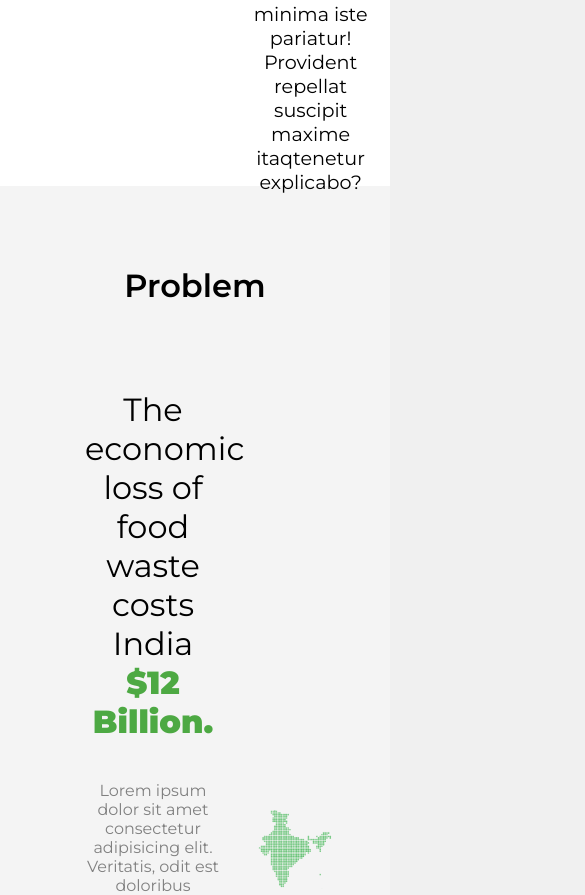
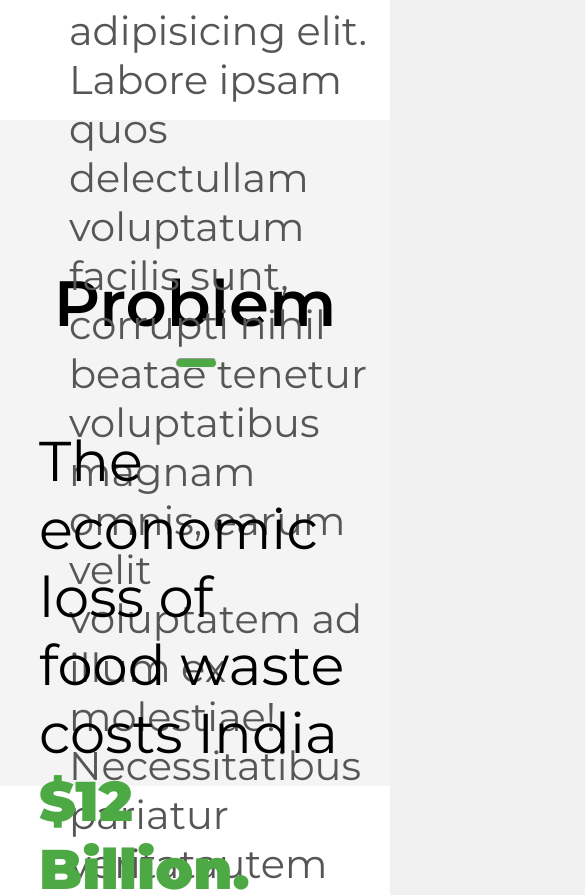
Before and after one commit to vatsalyasagraya/wasteopedia, a React (Create React App) app: page / in a window 390 px wide. Shown: the part 1737-2632 px from the top of the page, 585 px wide, since content can reach past the window. Built offline with nearby package versions, Linux system fonts and the light colour scheme.

Commit message:
new commit

```diff
--- a/src/components/NavBar.css
+++ b/src/components/NavBar.css
@@ -100,7 +100,6 @@
     z-index: 20;
   }
 
-
   .nav-logo {
     color: #ffffff;
     align-items: center;
--- a/src/components/Pages/About.js
+++ b/src/components/Pages/About.js
@@ -5,6 +5,7 @@
   return (
     <div id="About" className="about">
       <h1>About Us</h1>
+      <hr/>
       <div className='body'>
         <img src={img1} alt="noting" className='photo'/>
         <p className='text'>Lorem ipsum dolor sit amet consectetur adipisicing elit. Labore ipsam quos delectullam voluptatum facilis sunt, corrupti nihil beatae tenetur voluptatibus magnam omnis, earum velit voluptatem ad illum ex molestiae! Necessitatibus pariatur veritatautem quo facere nam nostrum beatae! Lorem ipsum dolor sit amet, consectetur adipisicielit. Eligendi commodi minima iste pariatur! Provident repellat suscipit maxime itaqtenetur explicabo? </p>
--- a/src/components/Pages/Problem.js
+++ b/src/components/Pages/Problem.js
@@ -7,11 +7,12 @@
   return (
     <div id="Problem" className="problem">
       <h1>Problem</h1>
+      <hr/>
       <div className="box">
             <div className="box1">
-                <h1 className="main">The economic loss of food waste costs India <b>$12 Billion.</b></h1>
 
-                <p className="para">Lorem ipsum dolor sit amet consectetur adipisicing elit. Veritatis, odit est doloribus eligendi omnis eum facere deserunt beatae vitae vel? Modi ullam quibusdam totam! Maxime corporis eaque, expedita quae beatae reprehenderit? Consectetur labore maiores necessitatibus  quibusdam velit sunt molestiae iure nam recusandae vero corrupti dicta alias, molestias, voluptates quae eos!</p>
+                <p className="para"><span className="main">The economic loss of food waste costs India <b>$12 Billion.</b></span>
+                <br/><br/>Lorem ipsum dolor sit amet consectetur adipisicing elit. Veritatis, odit est doloribus eligendi omnis eum facere deserunt beatae vitae vel? Modi ullam quibusdam totam! Maxime corporis eaque, expedita quae beatae reprehenderit? Consectetur labore maiores necessitatibus  quibusdam velit sunt molestiae iure nam recusandae vero corrupti dicta alias, molestias, voluptates quae eos!</p>
             </div>
 
             <div className="badi">
--- a/src/components/Pages/Solution.js
+++ b/src/components/Pages/Solution.js
@@ -6,6 +6,7 @@
   return (
     <div id="Solution" className="solution">
       <h1>Solution</h1>
+      <hr/>
       <div className='first'>
             <img src={img3} alt="nothin" className="photo-sol"/>
             <div className="text-sol">
--- a/src/components/Pages/about.css
+++ b/src/components/Pages/about.css
@@ -1,10 +1,20 @@
 .about{
     padding: 5rem 0;
     background-color: rgb(255, 255, 255);
+    /* text-align: left; */
 }
 h1{
     font-size: 2rem;
     font-weight: 600;
+}
+hr{
+    background-color: #4DA943;
+    width: 5%;
+    height: 0.3rem;
+    border-radius: 1rem;
+    position: absolute;
+    left: 47.5%;
+    margin-top: 1rem;
 }
 
 
@@ -14,35 +24,53 @@
     align-items: center;
     position: relative;
 }
-/*
-.body ::before{
-        content: '';
-        background-image: url(/src/images/img1.png);
-        background-repeat: no-repeat;
-        background-size: cover;
-        background-position: center;
-        position: absolute;
-        top: 0;
-        left: 0;
-        bottom: 0;
-        right: 0;
-        opacity: 0.45;
-} */
 
-/* .body{
-    align-items: right;
-
-} */
 .photo{
     width: 50%;
     height: 50%;
     padding: 2%;
 }
 .text {
-    /* box-shadow: 0 5px 15px rgba(0, 0, 0, 0.09); */
     width: 100%;
     font-size: 1.2rem;
     padding: 30px;
     font-weight: 200;
-    /* height: auto; */
 }
+@media screen and (max-width: 980px) {
+    h1{
+        padding-top: 4rem;
+        font-size: 4rem;
+        font-weight: 600;
+    }
+    hr{
+        background-color: #4DA943;
+        width: 10%;
+        height: 0.5rem;
+        border-radius: 2rem;
+        position: absolute;
+        left: 45%;
+        margin: 1rem 0;
+    }
+    .body{
+        height: 70vh;
+        display: block;
+        align-items: center;
+        /* position: relative; */
+    }
+    .photo{
+        width: 50%;
+        height: 20vh;
+        padding: 2%;
+        margin: 8rem auto 4rem auto;
+    }
+    .text {
+        width: 80%;
+        font-size: 2.5rem;
+        text-align: left;
+        font-weight: 200;
+        color: rgb(86, 86, 86);
+        position: relative;
+        left: 10%;
+    }
+
+}
--- a/src/components/Pages/contact.css
+++ b/src/components/Pages/contact.css
@@ -4,8 +4,8 @@
     height: 30vh;
 }
 .btn{
-    /* margin: 3rem; */
-    margin-bottom: 10rem;
+    position: relative;
+    top: 1.5rem;
 }
 
 .contact .btn {
@@ -72,3 +72,80 @@
     color: #4DA943;
     text-decoration: none;
   }
+
+  @media screen and (max-width: 980px) {
+    .contact{
+      padding: 3rem 0 0 0;
+      background-color: rgb(244, 244, 244);
+      height: 13vh;
+  }
+  .btn{
+      position: relative;
+      top: 1.5rem;
+  }
+
+  .contact .btn {
+      background: #4DA943;
+      background-image: -webkit-linear-gradient(top, #4DA943, #288f1d);
+      background-image: -moz-linear-gradient(top, #4DA943, #288f1d);
+      background-image: -ms-linear-gradient(top, #4DA943, #288f1d);
+      background-image: -o-linear-gradient(top, #4DA943, #288f1d);
+      background-image: linear-gradient(to bottom, #4DA943, #288f1d);
+      -webkit-border-radius: 29;
+      -moz-border-radius: 29;
+      border-radius: 29px;
+      font-family: Arial;
+      color: #ffffff;
+      font-size: 2rem;
+      padding: 20px 40px 20px 40px;
+      text-decoration: none;
+    }
+
+    .btn:hover {
+      background: #51b046;
+      background-image: -webkit-linear-gradient(top, #51b046, #4DA943);
+      background-image: -moz-linear-gradient(top, #51b046, #4DA943);
+      background-image: -ms-linear-gradient(top, #51b046, #4DA943);
+      background-image: -o-linear-gradient(top, #51b046, #4DA943);
+      background-image: linear-gradient(to bottom, #51b046, #4DA943);
+      text-decoration: none;
+    }
+
+
+  .footer{
+      background-color: rgb(244, 244, 244);
+      display: flex;
+      align-items: center;
+      justify-content: space-between;
+      margin: 3rem;
+      padding-top: 3vh;
+
+    }
+    .footer p{
+      margin: 0;
+      padding: 0.5rem;
+    }
+    .p1{
+      font-family: 'Montserrat', sans-serif;
+      font-weight: 500;
+      font-size: 1.5rem;
+      color: rgb(109, 109, 109);
+    }
+    .p2{
+      font-family: 'Montserrat', sans-serif;
+      font-weight: 500;
+      font-size: 1.5rem;
+      color: #4DA943;
+      position: relative;
+      left: 12rem;
+      text-decoration: none;
+    }
+    .p3{
+      font-family: 'Montserrat', sans-serif;
+      font-weight: 500;
+      font-size: 1.5rem;
+      color: #4DA943;
+      text-decoration: none;
+    }
+
+}
--- a/src/components/Pages/problem.css
+++ b/src/components/Pages/problem.css
@@ -7,9 +7,7 @@
     align-items: center;
     justify-content: space-between;
     padding: 80px 10px;
-    /* margin: 10px; */
-    /* box-shadow: 0 5px 15px rgba(0, 0, 0,0.09); */
-    /* background-color: #f2efef; */
+
     margin: 5px 15px;
 }
 .ind{
@@ -20,9 +18,10 @@
     width: 40%;
     padding-left: 60px;
 }
-.box1 h1{
+.box1 span{
     font-size: 2rem;
     font-weight: 100;
+    color: black;
 }
 .box1 b{
     color: #4DA943;
@@ -33,7 +32,66 @@
 }
 .para
 {
-    color: gray;
+    color: rgb(86, 86, 86);
     font-size: 1rem;
     font-weight: 300;
 }
+
+@media screen and (max-width: 980px) {
+    h1{
+        padding-top: 4rem;
+        font-size: 4rem;
+        font-weight: 600;
+    }
+    hr{
+        background-color: #4DA943;
+        width: 10%;
+        height: 0.5rem;
+        border-radius: 2rem;
+        position: absolute;
+        left: 45%;
+        margin: 1rem 0;
+    }
+    .problem{
+        height: 60vh;
+        display: block;
+        align-items: center;
+    }
+    .box{
+        display: block;
+    }
+    .ind{
+        width: 0%;
+        height: 0;
+        padding: 0%;
+        margin: 0;
+        visibility: hidden;
+    }
+
+    .box1 span{
+        font-size: 3.5rem;
+        font-weight: 100;
+        width: 80%;
+        text-align: left;
+        font-weight: 300;
+        color: black;
+    }
+    .box1 b{
+        color: #4DA943;
+    }
+    .main{
+        margin-bottom: 40px;
+    }
+    .para
+    {
+        color: gray;
+        width: 80%;
+        font-size: 2.5rem;
+        text-align: left;
+        font-weight: 200;
+        display: block;
+        position: absolute;
+        left: 10%;
+        /* top: 20% */
+    }
+}
--- a/src/components/Pages/solution.css
+++ b/src/components/Pages/solution.css
@@ -1,11 +1,20 @@
 .solution{
-    padding: 5rem 0;
+    padding: 5rem 0 0 0;
     background-color: rgb(255, 255, 255);
     height: 85vh;
 }
 h1{
     font-size: 2rem;
     font-weight: 600;
+}
+hr{
+  background-color: #4DA943;
+  width: 5%;
+  height: 0.3rem;
+  border-radius: 1rem;
+  position: absolute;
+  left: 47.5%;
+  margin-top: 1rem;
 }
 .first{
 
@@ -19,12 +28,10 @@
     padding-left: 1%;
 }
 .text-sol {
-    /* box-shadow: 0 5px 15px rgba(0, 0, 0, 0.09); */
     width: 100%;
     font-size: 1.2rem;
     padding: 20px;
     font-weight: 200;
-    /* height: auto; */
 }
 
 .wrapper{
@@ -77,3 +84,93 @@
   .wrapper a:hover:after{
     width: 100%;
   }
+
+  @media screen and (max-width: 980px) {
+    h1{
+        padding-top: 4rem;
+        font-size: 4rem;
+        font-weight: 600;
+    }
+    hr{
+        background-color: #4DA943;
+        width: 10%;
+        height: 0.5rem;
+        border-radius: 2rem;
+        position: absolute;
+        left: 45%;
+        margin: 1rem 0;
+    }
+    .first{
+        height: 62vh;
+        display: block;
+        align-items: center;
+        position: relative;
+    }
+    .photo-sol{
+        width: 50%;
+        height: 20vh;
+        padding: 2%;
+        margin: 8rem auto 4rem auto;
+    }
+    .text-sol {
+        width: 80%;
+        font-size: 2.5rem;
+        text-align: left;
+        font-weight: 200;
+        color: rgb(86, 86, 86);
+        position: relative;
+        left: 10%;
+    }
+
+    .wrapper{
+      margin:0 3rem;
+    }
+
+       .button{
+        display: flex;
+        align-items: center;
+        justify-content: space-between;
+        margin: 0 5rem;
+       }
+      .wrapper a{
+        display: block;
+        width: 300px;
+        height: 50px;
+        line-height: 40px;
+        font-size: 2rem;
+        font-weight: 600px;
+        padding-top: 0.6rem;
+        font-family: sans-serif;
+        text-decoration: none;
+        color: #4DA943;
+        border: 2px solid #4DA943;
+        letter-spacing: 2px;
+        text-align: center;
+        position: relative;
+        transition: all .45s;
+      }
+
+      .wrapper a span{
+        position: relative;
+        z-index: 2;
+      }
+
+      .wrapper a:after{
+        position: absolute;
+        content: "";
+        top: 0;
+        left: 0;
+        width: 0;
+        height: 100%;
+        background: #4DA943;
+        transition: all .45s;
+      }
+
+      .wrapper a:hover{
+        color: #fff;
+      }
+
+      .wrapper a:hover:after{
+        width: 100%;
+      }
+}
```
Also changed, not shown: 1 other file (tests, documents, lock files or other folders).
